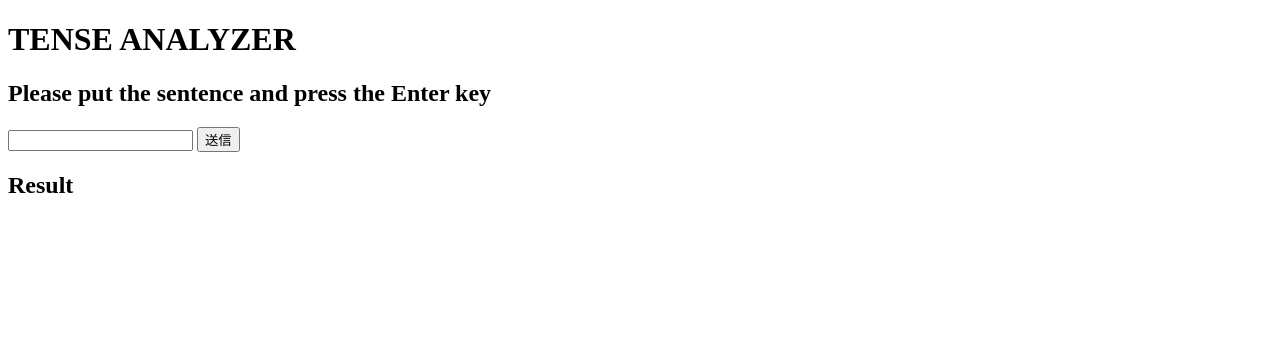
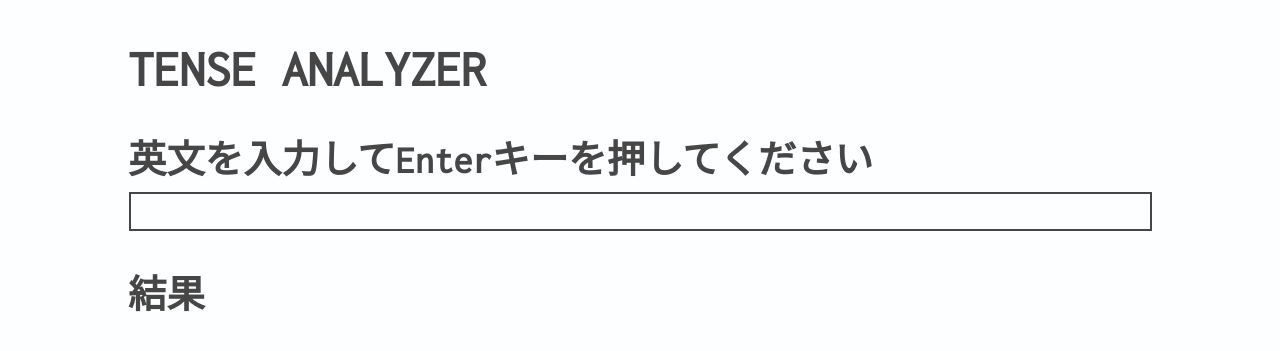
Before and after one commit to mk668a/flask_nlp_app, a Flask app: page / in a window 1280 px wide. Shown: the top 351 px of the page. Run offline with Flask 2, Linux system fonts and the light colour scheme.

Commit message:
アプリ部分完成

```diff
--- a/main.py
+++ b/main.py
@@ -1,16 +1,28 @@
 from flask import *
 from flask_socketio import SocketIO
+# analyzer.pyをimport
+import analyzer
 
 app = Flask(__name__)
 socketio = SocketIO(app, async_mode=None)
 
-value_str = ""  # value_strを定義
+# [削除]value_str = ""
+result = []
 
 
 @app.route("/")
 def init():
     # value_strをhtml側で使えるようにする
-    return render_template('index.html', value_str=value_str)
+    return render_template('index.html', result=result)
+
+
+#  action="/reset"
+@app.route("/reset", methods=["GET", "POST"])
+def reset_result():
+    global result
+    result = []
+    return render_template('index.html', result=result)
+
 
 #  action="/input"
 @app.route("/input", methods=["GET", "POST"])
@@ -22,10 +34,23 @@ def get_form():
     # ページ読み込み時
     except:
         value_str = ""
-    # index.html内にて{{ value_str }}で挿入できる
-    return render_template('index.html', value_str=value_str)
+
+    # tense_analyze関数の実行
+    Analyzer = analyzer.Analyzer()
+    value_str, tense = Analyzer.tense_analyze(value_str)
+
+    # 結果をresultに追加
+    appendList = []
+    if(value_str):
+        appendList.append(value_str)
+    if(tense):
+        appendList.append(tense)
+    result.append(appendList)
+
+    # index.html内にて{{ result }}で挿入できる
+    return render_template('index.html', result=result)
 
 
 if __name__ == "__main__":
     # debugはデプロイ時にFalseにする
-    socketio.run(app, host='127.0.0.1', port=5000, debug=True)  # 変更
+    socketio.run(app, host='127.0.0.1', port=5000, debug=True)
--- /dev/null
+++ b/static/css/style.css
@@ -0,0 +1,198 @@
+/* css reset */
+
+body {
+    font-family: 'Inconsolata', monospace;
+    background-color: #fdfeff;
+    display: flex;
+    padding: 0 1rem;
+}
+
+h1, h2, h3 {
+    color: rgb(70, 70, 70);
+    margin-bottom: 0;
+}
+
+h1 {
+    font-size: 4vw;
+}
+
+h2 {
+    font-size: 3vw;
+}
+
+h3 {
+    font-size: 2vw;
+}
+
+p {
+    margin: 0;
+    color: dimgrey;
+    font-size: 1.6vw;
+    font-weight: bold;
+}
+
+ul, li {
+    padding: 0;
+}
+
+li {
+    list-style-type: none;
+    font-size: 1.6vw;
+    font-weight: bold;
+    color: dimgrey;
+}
+
+li::before {
+    content: "・";
+}
+
+input {
+    background: white;
+}
+
+input:-webkit-autofill, input:-webkit-autofill:hover, input:-webkit-autofill:focus, input:-webkit-autofill:active {
+    -webkit-text-fill-color: rgb(70, 70, 70);
+    -webkit-box-shadow: 0 0 0px 1000px white inset;
+    box-shadow: 0 0 0px 1000px white inset;
+}
+
+input:focus {
+    outline: 0;
+}
+
+button {
+    color: dimgrey;
+}
+
+button:hover {
+    cursor: pointer;
+}
+
+button:focus {
+    outline: 0;
+}
+
+/*  */
+
+/* container */
+
+#container {
+    margin: auto;
+    width: 80vw;
+}
+
+@media screen and (max-width:768px) {
+    #container {
+        width: 90vw;
+    }
+}
+
+#container>div {
+    margin-bottom: 2rem;
+}
+
+/*  */
+
+/* nlp */
+
+#nlp {
+    /* border-radius: 5px; */
+    /* background: #34456314; */
+}
+
+#form {
+    margin: 0.5rem 0;
+}
+
+#form .input {
+    height: 25px;
+    width: calc(100% - 15px);
+    padding: 5px;
+    margin-left: 1px;
+    background: transparent;
+    font-size: 1.8vw;
+    border: 2px solid rgb(70, 70, 70);
+}
+
+#form .submit {
+    display: none;
+}
+
+/*
+.result-title {
+    display: flex;
+    flex-wrap: wrap;
+    justify-content: space-between;
+    margin: 25px 0;
+}
+
+.result-title h2 {
+    margin: 0;
+}
+
+.result-title #reset {
+    display: flex;
+} */
+
+.result-content {
+    margin: 0.5rem 0;
+    padding: 5px 10px;
+    background-color: #f1f1f1;
+    border-radius: 5px;
+}
+
+.result-content #reset {
+    padding: 5px 0;
+}
+
+.result-content #reset button {
+    margin: auto 0 0 0;
+    padding: 5px 10px;
+    display: block;
+    border: 1px solid #fdfeff;
+    background: #fdfeff;
+    border: 2px solid dimgray;
+    border-radius: 5px;
+    font-size: 1.6vw;
+    font-weight: bold;
+    transition: all 0.3s ease;
+}
+
+.result-content #reset button:hover {
+    background: dimgrey;
+    color: #fdfeff;
+}
+
+.result-content .items {
+    overflow: scroll;
+    max-height: 50vh;
+}
+
+.result-content .items .item {
+    display: flex;
+    flex-wrap: wrap;
+    padding-bottom: 0.5rem;
+    border-bottom: 1px solid #34456314;
+    margin: 1rem 0;
+}
+
+.result-content p {
+    padding: 5px 0;
+    font-size: 1.8vw;
+}
+
+.result-content .tense {
+    background: #fdfeff;
+    border-radius: 15px;
+    padding: 5px 10px;
+}
+
+/*  */
+
+#task li {
+    color: aliceblue;
+    padding: 5px;
+    display: inline-block;
+    border-radius: 5px;
+    background: #344563;
+}
--- /dev/null
+++ b/static/js/main.js
@@ -0,0 +1,4 @@
+// ウィンドウ読み込み時にフォームにfocusする
+window.onload = function () {
+    document.formStr.str.focus()
+}
--- a/templates/index.html
+++ b/templates/index.html
@@ -3,10 +3,27 @@
 
 <head>
     <meta charset="UTF-8">
-    <meta name="viewport" content="width=device-width, initial-scale=1.0">
+    <meta name="viewport"
+        content="width=device-width, initial-scale=1.0, minimum-scale=1.0, maximum-scale=1.0, user-scalable=no">
     <meta http-equiv="X-UA-Compatible" content="ie=edge">
+
+    <link rel="apple-touch-icon" sizes="180x180"
+        href="{{ url_for('static', filename='favicon/apple-touch-icon.png') }}">
+    <link rel="icon" type="image/png" sizes="32x32"
+        href="{{ url_for('static', filename='favicon/favicon-32x32.png') }}">
+    <link rel="icon" type="image/png" sizes="16x16"
+        href="{{ url_for('static', filename='favicon/favicon-16x16.png') }}">
+    <link rel="manifest" href="{{ url_for('static', filename='favicon/site.webmanifest') }}">
+
+    <script src="{{ url_for('static', filename='js/main.js') }}"></script>
+    <link rel="stylesheet" href="{{ url_for('static', filename='css/style.css') }}">
+
+    <!-- font -->
+    <link href="https://fonts.googleapis.com/css?family=Inconsolata&display=swap" rel="stylesheet">
+    <!--  -->
     <title>TENSE ANALYZER</title>
 </head>
+
 
 <body>
     <div id="container">
@@ -15,7 +32,7 @@
         </div>
 
         <div id="analyze">
-            <h2>Please put the sentence and press the Enter key</h2>
+            <h2>英文を入力してEnterキーを押してください</h2>
             <form id="form" action="/input" method="post" name="formStr">
                 <input id="textField" class="input" type="text" name="str" value="{{value_str}}">
                 <input class="submit" type="submit" name="" value="送信">
@@ -23,8 +40,39 @@
         </div>
 
         <div class="result">
-            <h2>Result </h2>
-            <p>{{value_str}}</p>
+            <h2>結果</h2>
+            <!-- result配列の長さが0より大きい場合表示 -->
+            {% if result|length > 0 %}
+            <div class="result-content">
+                <form id="reset" action="/reset" method="post">
+                    <button name="reset_result">結果をリセットする</button>
+                </form>
+                <div class="items">
+                    <!-- resultの中身ををループで表示（ここではreverseで逆順にしています） -->
+                    {% for r in result|reverse %}
+
+                    <!-- r[0](文章)が存在するなら表示する -->
+                    {% if r[0] %}
+
+                    <div class="item">
+                        <p class="value_str">{{ r[0] }}</p>
+
+                        <!-- r[1](時制)が存在するなら表示する -->
+                        {% if r[1] %}
+                        <p class="tense">{{ r[1] }}</p>
+                        {% endif %}
+                        <!--  -->
+                    </div>
+
+                    {% endif %}
+                    <!--  -->
+
+                    {% endfor %}
+                    <!--  -->
+                </div>
+            </div>
+            {% endif %}
+            <!--  -->
         </div>
     </div>
 </body>
```
Also changed, not shown: analyzer.py (added, +91 -0 lines), static/favicon/android-chrome-192x192.png (added), static/favicon/android-chrome-512x512.png (added), static/favicon/apple-touch-icon.png (added), static/favicon/favicon-16x16.png (added), static/favicon/favicon-32x32.png (added), static/favicon/favicon.ico (added), static/favicon/site.webmanifest (added).
